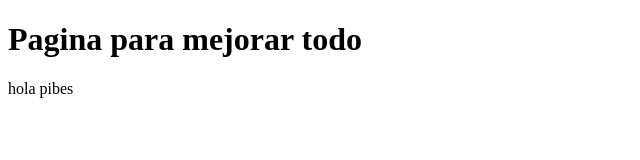
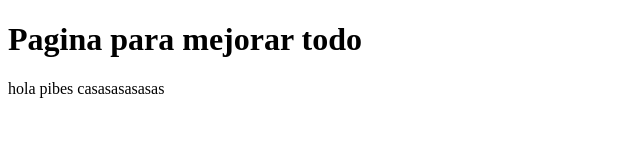
Before and after one commit to jlmd0222/olamundo, a plain HTML site: page index.html in a window 1280 px wide. Shown: the whole page, without its empty margins (0-640 px from the left). Drawn offline with Linux system fonts and the light colour scheme.

Commit message:
verificador de error

```diff
--- a/index.html
+++ b/index.html
@@ -10,8 +10,6 @@
 	</head>
 	<body>
 		<h1> Pagina para mejorar todo </h1>
-		<p>
-			hola pibes
-		</p>
+		<p>hola pibes casasasasasas</p>
 	</body>
 </html>
```
